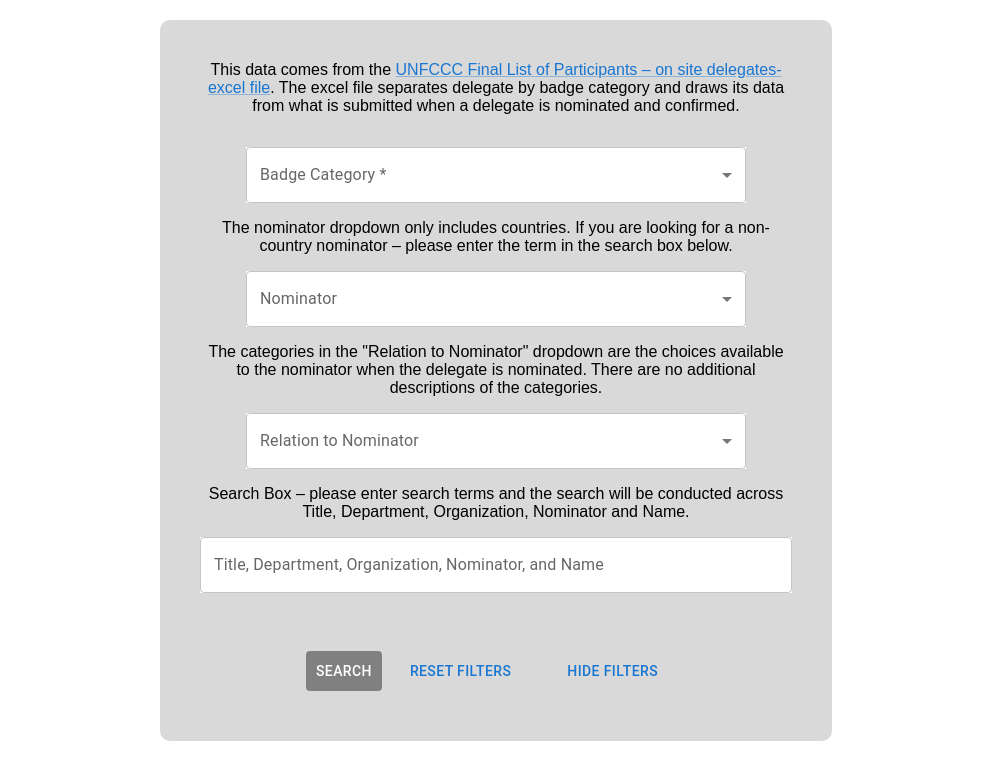
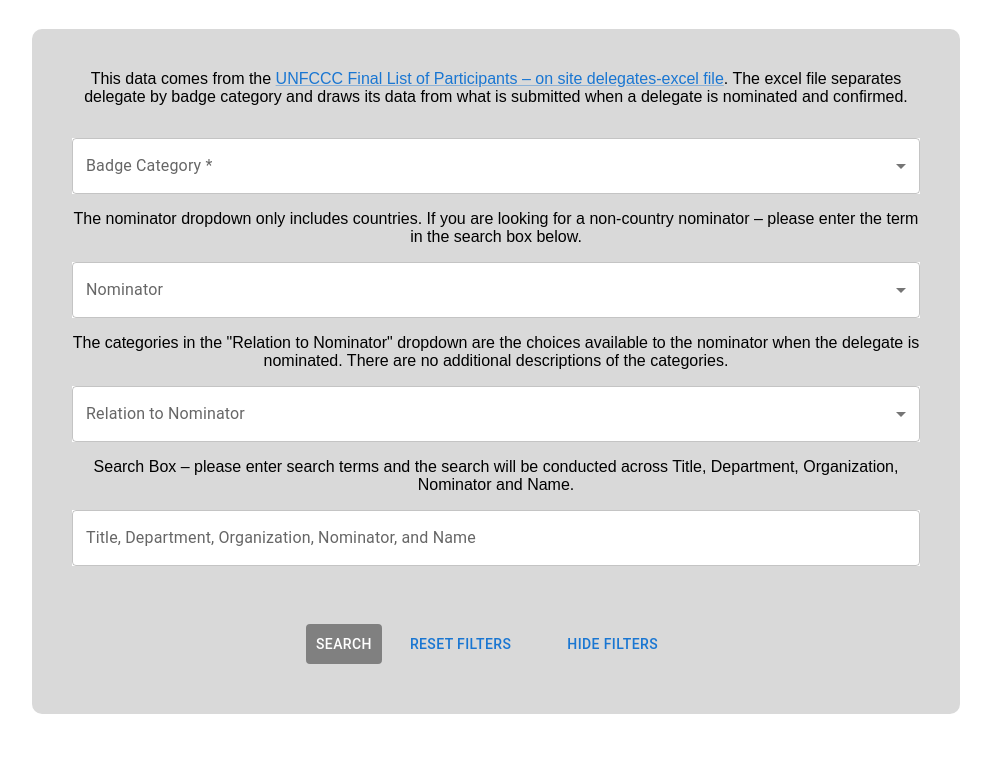
Before and after one commit to Triads-Developer/unfccc, a React (Create React App) app: page / in a window 1280 px wide. Both pictures are taken after a click on the button "BEGIN SEARCHING". Shown: the top 780 px of the page, without its empty margins (144-1135 px from the left). Built offline with nearby package versions, Linux system fonts and the light colour scheme; what @mui/x-license would draw is missing.

Commit message:
Increased width

```diff
--- a/src/App.css
+++ b/src/App.css
@@ -23,6 +23,7 @@
 
 .MuiFormControl-root {
     background-color: white;
+  width: 100%;
 }
 
 .tooltip {
@@ -36,7 +37,6 @@
   text-transform: capitalize;
   overflow-y: visible;
   display:block;
-  width: 500px;
 }
 
 .App-link {
@@ -93,6 +93,6 @@
   background-color: #D9D9D9;
   color: black;
   border-radius:  10px;
-  max-width: 50%;
+  max-width: 70%;
   padding: 1em;
 }
--- a/src/Dropdown.js
+++ b/src/Dropdown.js
@@ -18,7 +18,7 @@ function Dropdown({ label, val, handleValChange, options, allowMultiple }) {
   }
 
   return (
-    <Box sx={{ marginBottom: '10px' }}>
+    <Box sx={{ width: '100%', marginBottom: '10px' }}>
       <FormControl>
         <InputLabel id='demo-simple-select-label'>{label}</InputLabel>
         <Select
```
